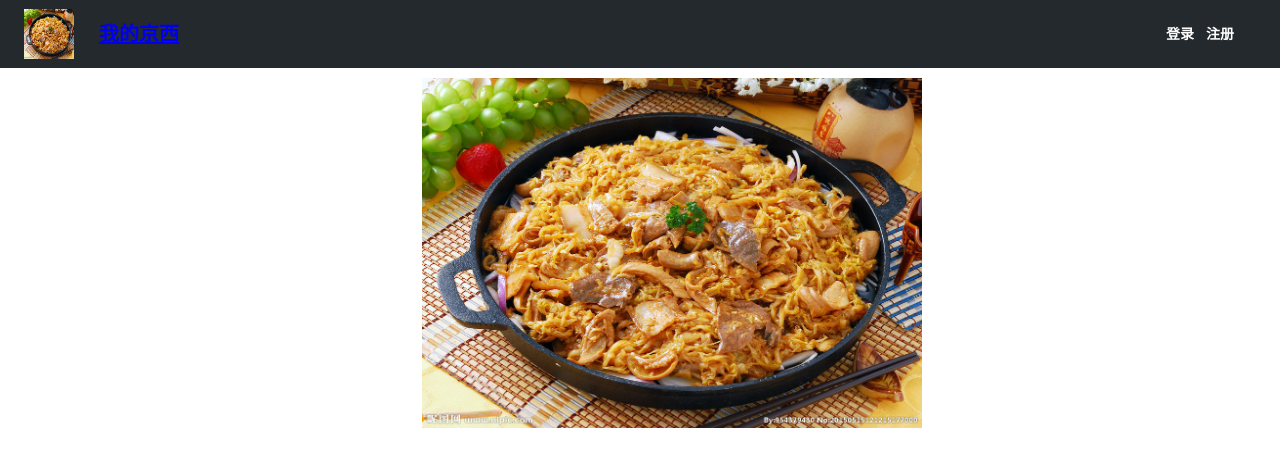
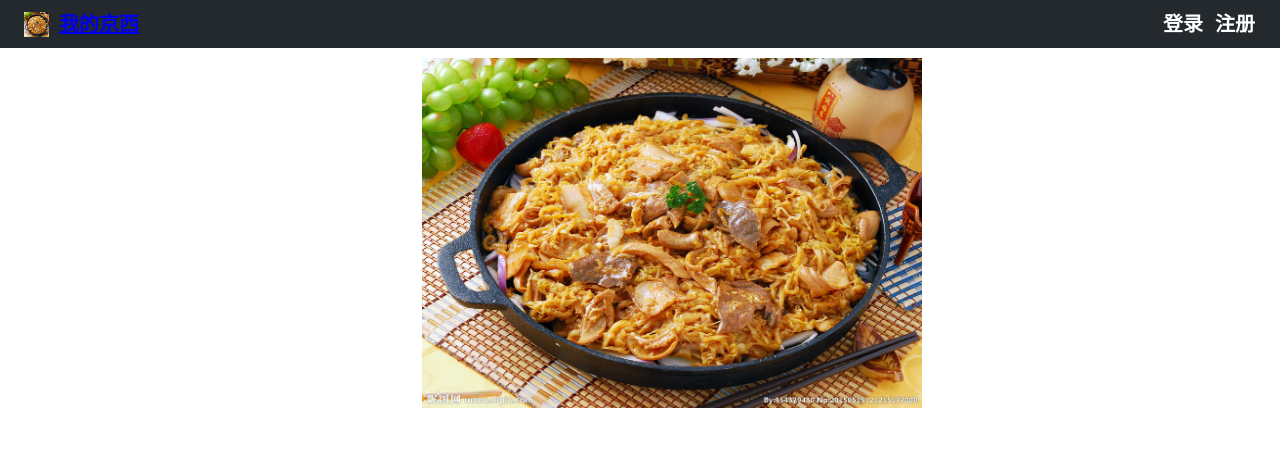
Before and after one commit to wwzcore/frontend, a Vue app: page / in a window 1280 px wide. Shown: the top 466 px of the page. Built offline with nearby package versions, Linux system fonts and the light colour scheme.

Commit message:
miao 菜单隐藏

```diff
--- a/src/router.js
+++ b/src/router.js
@@ -1,5 +1,6 @@
 import Vue from 'vue'
 import Router from 'vue-router'
+import router from './router'
 import Host from './views/host.vue'
 
 Vue.use(Router)
@@ -10,12 +11,10 @@ export default new Router({
     {
       path: '/',
       name: 'host',
-      meta: { auth: true },
       component: Host,
       children: [{
         path: '/',
         name: 'browsing',
-        meta: { auth: true },
         component: () => import('./views/browsing.vue')
       }, {
         path: '/info',
@@ -36,7 +35,6 @@ export default new Router({
     {
       path: '/login',
       name: 'login',
-      meta: { auth: true },
       component: () => import('./views/login.vue')
     },
     {
@@ -60,22 +58,22 @@ export default new Router({
   ]
 })
 
-// router.beforeEach((to, from, next) => {
-//   if (to.matched.some(m => m.meta.auth)) {
-//     // console.log("先判断是否登陆")；
-//     if (to.name === 'Host') {
-//       next()
-//     } else {
-//       if (sessionStorage.getItem('getUserName')) {
-//         // 访问服务器缓存数据，判断当前data是否失效
-//         next()
-//       } else {
-//         alert('您的登陆已过期，请重新登陆。')
-//         next('/')
-//       }
-//     }
-//   } else {
-//     console.log('请先登陆')
-//     next()
-//   }
-// })
+  router.beforeEach((to, from, next) => {
+   if (to.matched.some(m => m.meta.auth)) {
+     // console.log("先判断是否登陆")；
+    // if ('host' === to.name) {
+     //  next()
+     //} else {
+       if (sessionStorage.getItem('getUserName')) {
+
+        next()
+      } else {
+        alert('您的登陆已过期，请重新登陆。'+to.name)
+         next('/login')
+       }
+     //}
+   } else {
+     //console.log('请先登陆')
+     next()
+   }
+ })
--- a/src/views/Host.vue
+++ b/src/views/Host.vue
@@ -1,10 +1,11 @@
 <template>
   <div class="container">
     <header class="header">
+      <div class="headleft">
         <div class="avatar">
           <img alt="logo" src="../assets/suancai.jpg" />
         </div>
-      <div class="nav">
+        <div v-bind:class="[getUserName?'nav':'nav_h']">
         <router-link :to="{name: 'browsing'}">我的京西</router-link>
         <div class="menu">
           <li>
@@ -15,10 +16,14 @@
           </li>
         </div>
       </div>
-
-      <div class="link">
+      </div>
+      <div class="link" v-show="!getUserName">
         <a href="/login">登录</a>
         <a href="/register">注册</a>
+      </div>
+      <div class="link" v-show="getUserName">
+        <span>用户名:{{getUserName}}</span>
+        <span class="div_b" v-on:click="_out">退出登录</span>
       </div>
     </header>
     <main>
@@ -29,12 +34,34 @@
 </template>
 
 <script>
+  import axios from 'axios'
 export default {
   name: 'host',
 
   data () {
     return {
-      getUserName: ''
+      getUserName: '',
+    }
+  },
+  mounted: function () {
+    this.getUserName = sessionStorage.getItem("getUserName");
+
+  },
+  methods: {
+    _out:function() {
+      axios.post('/userInfo/loginout/', {
+        userName: this.getUserName
+      })
+        .then(response => {
+          window.sessionStorage.clear();
+          console.log("退出登录，清空sessionStorage");
+          alert(response.data.message);
+          window.location.href = '/';
+        })
+        .catch(function (error) {
+          console.log(error)
+          alert('系统出错/userInfo/loginout')
+        })
     }
   }
 }
@@ -45,6 +72,7 @@ export default {
   align-items: center;
   display: flex;
   flex-wrap: nowrap;
+  justify-content : space-between;
   background-color: #24292e;
   color: hsla(0, 0%, 100%, 0.7);
   font-size: 14px;
@@ -52,15 +80,19 @@ export default {
   padding: 9px;
   z-index: 32;
   position: relative;
-
+  .headleft{
+    display: flex;
+    flex-wrap: nowrap;
+    position: relative;
+    align-items: center;
     .avatar {
-    width: 50px;
-    height: 50px;
-
+      width: 25px;
+      height: 25px;
+      margin-left: 15px;
+      position: relative;
       img {
         width: 100%;
         height: 100%;
-      margin-left: 15px;
       }
     }
 
@@ -68,7 +100,7 @@ export default {
       font-weight: bold;
       font-size: 20px;
       position: relative;
-    left: 40px;
+      left: 10px;
       list-style: none;
 
       .menu {
@@ -79,6 +111,7 @@ export default {
         text-transform: uppercase;
         white-space: nowrap;
       }
+    }
 
     &:hover {
       .menu {
@@ -86,14 +119,34 @@ export default {
         background-color: #24292e;
       }
     }
+
+    .nav_h {
+      font-weight: bold;
+      font-size: 20px;
+      position: relative;
+      left: 10px;
+      list-style: none;
+
+      .menu {
+        padding: 10px;
+        display: none;
+        position: absolute;
+        text-decoration: none;
+        text-transform: uppercase;
+        white-space: nowrap;
+      }
+    }
   }
 
   .link {
-    position: absolute;
-    right: 40px;
+    position: relative;
+    right: 10px;
+    list-style: none;
+    font-weight: bold;
+    font-size: 20px
+
 
     a:link, a:visited {
-      font-weight: bold;
       color: #FFFFFF;
       text-align: center;
       padding: 6px;
@@ -113,4 +166,9 @@ export default {
   width: 50px;
   height: 50px;
 }
+.div_b
+  cursor:pointer
+  margin-left:20px
+  text-decoration:underline
+  color: #1830b9
 </style>
--- a/src/views/Login.vue
+++ b/src/views/Login.vue
@@ -112,7 +112,7 @@ export default {
                 // 把拿到的返回结果放在sessionStorage中
                 window.sessionStorage.setItem('getUserName', this.user_name)
                 // 得到用户名userName并存储在sessionStorage中
-                window.location.href = '/MyJX'
+                window.location.href = '/'
                 break
               default:
                 alert('请求异常')
```
Also changed, not shown: 2 other files (tests, documents, lock files or other folders). Lines whose indentation alone changed are shown as unchanged.
